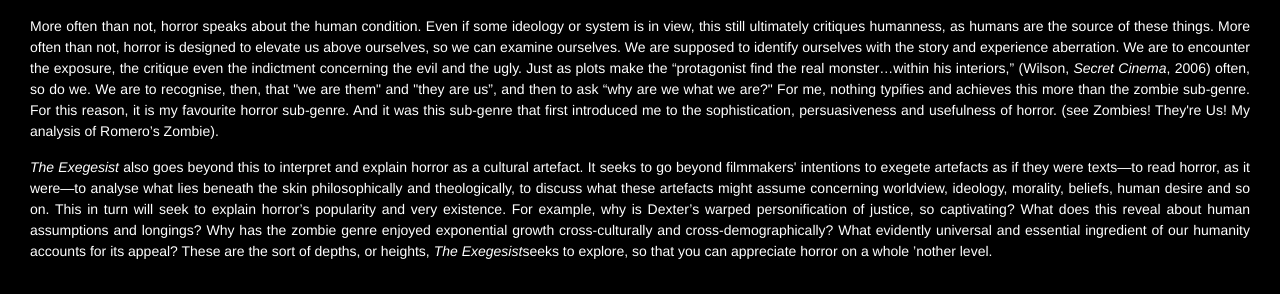
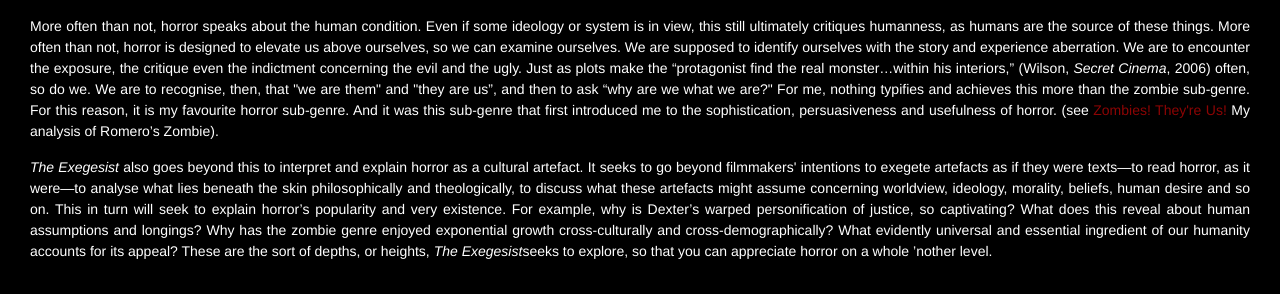
Before and after one commit to doulosiyxy/theexegesist, a Jekyll site: the page built from _posts/2017-11-27-Introducing-The-Exegesist.html, in a window 1280 px wide. Shown: the part 478-772 px from the top of the page. Built offline with Jekyll 4.4.1, drawn with Linux system fonts in a browser that asks for light colours; nearby versions of some CDN libraries.

Commit message:
Update _base.scss

```diff
--- a/_sass/_base.scss
+++ b/_sass/_base.scss
@@ -103,7 +103,7 @@ h1, h2, h3, h4, h5, h6 {
  * Links
  */
 a {
-    color: white; /*$brand-color;*/
+    color: #8c0404; /*$brand-color;*/
     text-decoration: none;
 
     &:visited {
@@ -111,8 +111,8 @@ a {
     }
 
     &:hover {
-        color: #8c0404; /*$text-color;*/
-        /*text-decoration: none;*/
+        color: white; /*$text-color;*/
+        text-decoration: none;
     }
 }
 
```
